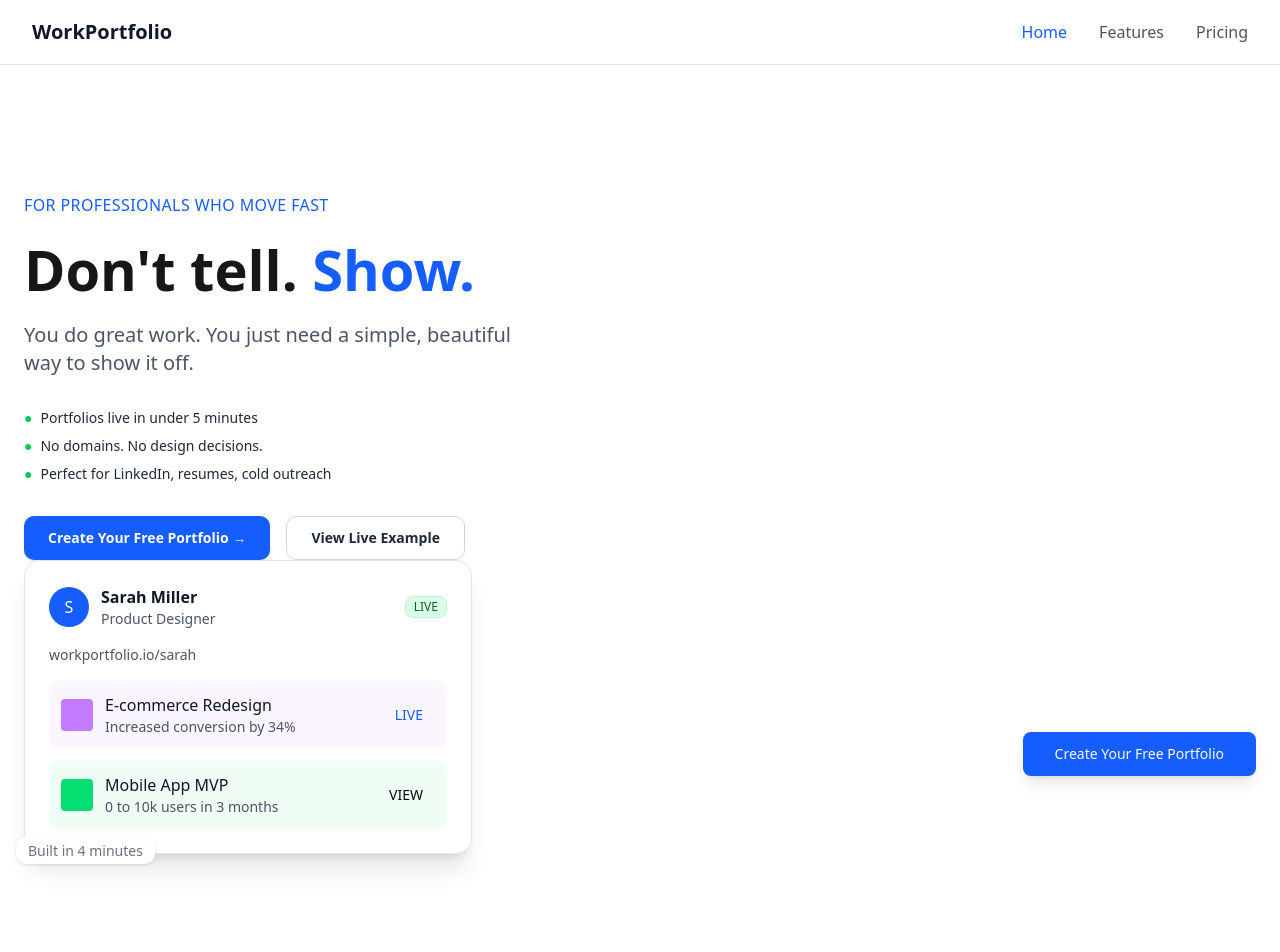
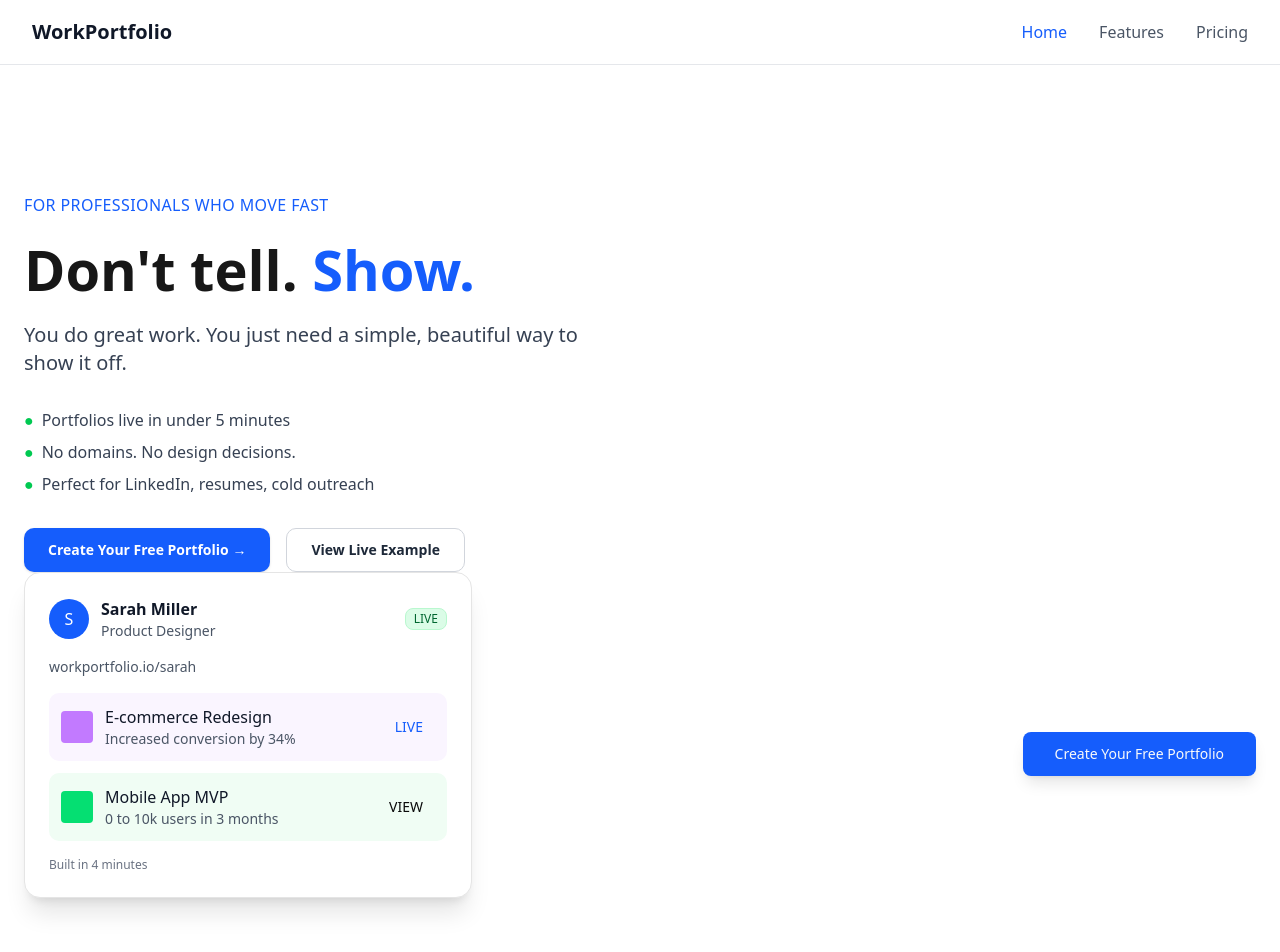
Before and after one commit to pinchez15/workportfolio.v3, a Next.js app: page / in a window 1280 px wide. Shown: the top 952 px of the page. Built offline with nearby package versions, Linux system fonts and the light colour scheme; no server answers.

Commit message:
Fix hero section styling to match professional design - correct typography, spacing, and layout

```diff
--- a/src/app/page.tsx
+++ b/src/app/page.tsx
@@ -44,10 +44,10 @@ export default function HomePage() {
             <h1 className="text-5xl lg:text-[56px] font-black text-neutral-900 mb-6">
               Don&apos;t tell. <span className="text-blue-600">Show.</span>
             </h1>
-            <p className="text-xl text-gray-600 leading-snug max-w-lg mb-8">
+            <p className="text-xl text-gray-700 leading-snug max-w-xl mb-8">
               You do great work. You just need a simple, beautiful way to show it off.
             </p>
-            <ul className="text-left space-y-2 text-sm text-gray-800 mb-8">
+            <ul className="text-left space-y-2 text-base text-gray-700 mb-8">
               <li className="flex items-start">
                 <span className="text-green-500 mr-2">●</span>
                 Portfolios live in under 5 minutes
@@ -117,11 +117,10 @@ export default function HomePage() {
                       </Button>
                     </div>
                   </div>
+                  <p className="text-xs text-gray-500 mt-4">Built in 4 minutes</p>
                 </CardContent>
               </Card>
-              <div className="absolute -bottom-2 -left-2">
-                <span className="rounded-lg px-3 py-1 bg-white shadow text-sm text-gray-500">Built in 4 minutes</span>
-              </div>
+
             </div>
           </div>
         </div>
```
